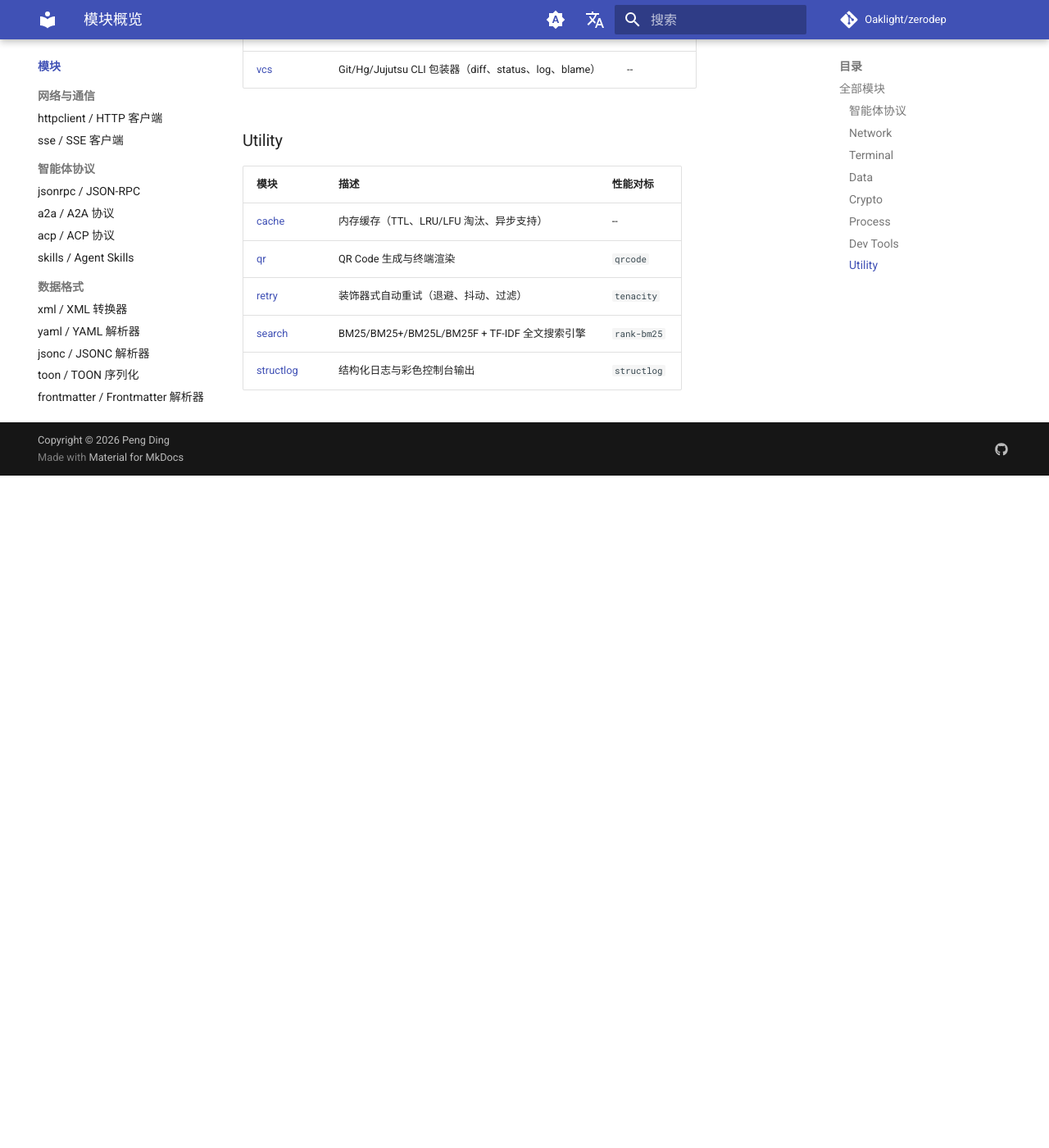
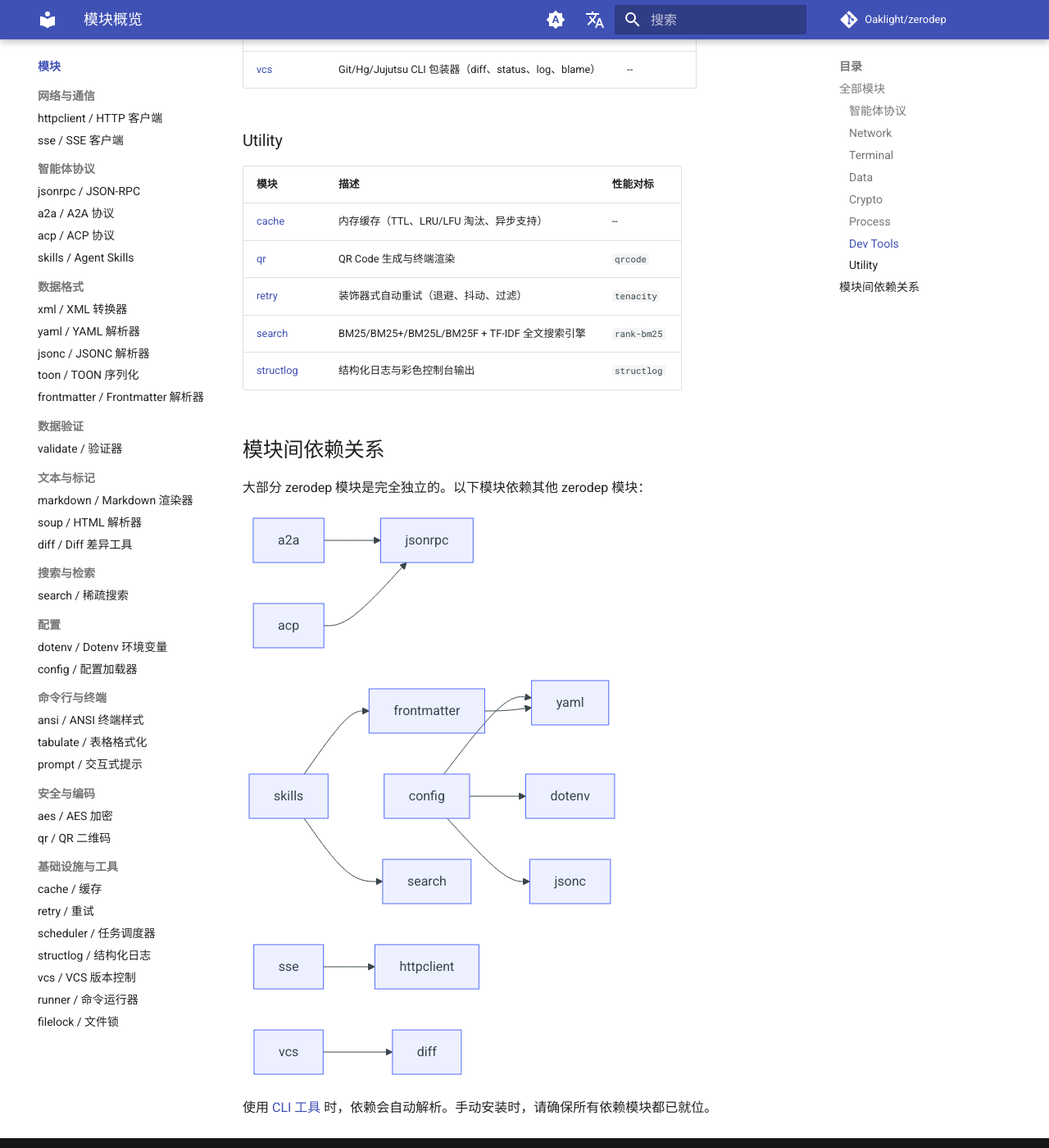
Before and after one commit to Oaklight/zerodep, an MkDocs documentation site: the page built from docs/modules/index.md, in a window 1280 px wide and 1400 px high, scrolled down 2240 px. Shown: the whole window at 82% size. Built offline with MkDocs 1.6.1 and Material for MkDocs 9.7.7, drawn with Linux system fonts in a browser that asks for light colours; comment, search, counter and statistics services are not loaded; before the commit the page ends 2820 px from its top, so only the background shows below that.

Commit message:
docs: add quickstart, FAQ, installation, migration pages; add dependency graph
- 快速开始页面 (Issue #18)
- 常见问题页面 (Issue #19)
- 安装与获取页面 (Issue #21)
- 迁移指南 0.2.0/0.2.2/0.3.0 (Issue #23)
- Mermaid 模块间依赖关系图 (Issue #20)
- 更新 mkdocs.yml 导航

````diff
--- a/docs/changelog.md
+++ b/docs/changelog.md
@@ -16,6 +18,15 @@
 - **Search 模块**：Bayesian BM25 概率校准——通过 sigmoid 似然、复合先验和贝叶斯后验，将无界 BM25 分数转换为校准概率 [0,1]。支持从语料统计自动估计 α/β 参数和可选的基准率校正。校准状态在 JSON 和 SQLite 中持久化。
 - **A2A 模块**：将内联 JSON-RPC 层提取至共享 `jsonrpc` 模块；`A2AError` 现继承 `JSONRPCException`，实现统一的错误处理。
 - **ACP 模块**：将内联 JSON-RPC 层提取至共享 `jsonrpc` 模块；用基于正则的算法转换替换 39 条硬编码 camelCase 映射表；序列化统一为 A2A 风格的单一递归 `to_dict()`，支持空集合过滤。
+
+### 风格
+
+- 现代化类型标注：将 `Optional`/`Dict`/`List` 替换为 PEP 604/585 风格。
+- 为所有模块添加 `__all__` 导出。
+- 统一模块间的段落分隔符风格。
+- 为 frozen dataclass 添加 `slots=True`。
+- 重命名 httpclient 测试文件以保持命名一致性。
+- 统一测试文件 docstring 格式。
 
 ## [0.2.2] - 2026-03-31
 
--- /dev/null
+++ b/docs/guide/faq.md
@@ -0,0 +1,33 @@
+---
+title: 常见问题
+---
+
+# 常见问题
+
+## 支持哪些 Python 版本？
+
+zerodep 要求 **Python 3.10+**。代码中使用了 `match/case` 语句、`X | Y` 联合类型语法等 3.10+ 的语言特性，不支持更早的 Python 版本。
+
+## 如何更新模块？
+
+运行 `zerodep update <module>` 即可从 manifest 拉取最新版本。也可以手动从仓库重新下载 `.py` 文件替换项目中的旧版本。
+
+## 可以同时使用多个模块吗？
+
+可以。部分模块之间存在依赖关系，例如 `sse` 依赖 `httpclient`，`a2a` 依赖 `jsonrpc`。使用 `zerodep add` 时，CLI 会自动解析依赖并一并下载所需的全部文件。
+
+## 如何处理模块间的依赖？
+
+当模块 A 依赖模块 B 时，两个 `.py` 文件都必须存在于项目中。`zerodep add` 命令会自动解析依赖图并下载所有必需的模块。如果手动复制文件，请检查每个模块 frontmatter 中的 `dependencies` 字段。
+
+## 这些模块可以用于生产环境吗？
+
+每个模块都经过与参考库的正确性测试（例如 `yaml` 对比 PyYAML，`jsonc` 对比 `json5`），并提供性能基准测试数据。但它们毕竟是仅依赖标准库的重新实现——请根据测试覆盖率和基准测试结果，结合自身需求进行评估后再决定是否用于生产环境。
+
+## 为什么不发布到 PyPI？
+
+zerodep 的核心理念是**零依赖、单文件模块**。发布到 PyPI 会引入打包、版本管理和依赖管理的额外开销，与这一理念相悖。CLI 已经提供了类似 `pip` 的体验（`zerodep add`、`zerodep update`、`zerodep list`），无需引入这些额外机制。
+
+## 如何参与贡献？
+
+欢迎参与贡献！请访问 [GitHub 仓库](https://github.com/Oaklight/zerodep) 提交 Issue 或 Pull Request。在贡献新模块或修改现有模块之前，请阅读[内部约定](internals.md)页面，了解编码规范、frontmatter 格式、测试要求和命名规则。
--- /dev/null
+++ b/docs/guide/installation.md
@@ -0,0 +1,111 @@
+---
+title: 安装与获取
+---
+
+# 安装与获取
+
+## 工作原理
+
+zerodep 的每个模块都是独立的单 `.py` 文件，零外部依赖。你只需将所需的文件复制到项目目录中并 `import` 即可——运行时无需任何包管理器。这使得 zerodep 非常适合受限环境、引导脚本以及对供应链安全敏感的项目。
+
+## 使用 CLI 工具（推荐）
+
+获取模块最简单的方式是通过 `zerodep` CLI：
+
+```bash
+pip install zerodep
+zerodep add yaml retry
+```
+
+这会将 `yaml.py` 和 `retry.py` 下载到当前目录，并自动解析模块间的依赖关系。CLI 还支持缓存、多源回退和离线模式。
+
+完整的命令参考请查看 [CLI 工具](cli.md)。
+
+## 手动下载
+
+如果你不想安装 CLI，也可以直接下载单个模块文件：
+
+```bash
+curl -O https://raw.githubusercontent.com/Oaklight/zerodep/master/yaml/yaml.py
+```
+
+或者克隆整个仓库后复制所需文件：
+
+```bash
+git clone https://github.com/Oaklight/zerodep.git
+cp zerodep/yaml/yaml.py ./
+```
+
+## 依赖解析
+
+部分 zerodep 模块依赖于其他 zerodep 模块。完整的依赖关系如下：
+
+| 模块 | 依赖 |
+|------|------|
+| `a2a` | `jsonrpc` |
+| `acp` | `jsonrpc` |
+| `config` | `dotenv`、`yaml`、`jsonc` |
+| `frontmatter` | `yaml` |
+| `skills` | `frontmatter`、`search` |
+| `sse` | `httpclient` |
+| `vcs` | `diff` |
+
+其余所有模块均完全独立，无模块间依赖。
+
+**使用 CLI 时**，依赖会被自动解析和拉取——你只需 `zerodep add sse`，`sse.py` 和 `httpclient.py` 就会一起出现。
+
+**手动下载时**，你需要自行获取依赖。请检查每个模块文件顶部的 `# /// zerodep` frontmatter 注释块中的 `deps` 列表。
+
+## 项目集成方式
+
+### 扁平结构（默认）
+
+将 `.py` 文件直接复制到项目根目录：
+
+```bash
+zerodep add yaml retry
+```
+
+```
+my-project/
+├── main.py
+├── yaml.py
+└── retry.py
+```
+
+### Vendor 目录
+
+使用 `-d` 将模块放入专用目录：
+
+```bash
+zerodep add yaml retry -d vendor/
+```
+
+```
+my-project/
+├── main.py
+└── vendor/
+    ├── yaml.py
+    └── retry.py
+```
+
+然后通过 `from vendor.yaml import ...` 导入，或将 `vendor/` 添加到 Python 路径。
+
+### 嵌套结构（子目录）
+
+使用 `--nested` 镜像仓库的目录布局：
+
+```bash
+zerodep add yaml retry --nested
+```
+
+```
+my-project/
+├── main.py
+├── yaml/
+│   └── yaml.py
+└── retry/
+    └── retry.py
+```
+
+当模块包含变体文件时（如 `aes/aes.py` 和 `aes/aes_openssl.py`），这种方式特别有用。`-d` 和 `--nested` 可以组合使用（如 `zerodep add sse -d lib/ --nested`）。
--- /dev/null
+++ b/docs/guide/migration.md
@@ -0,0 +1,160 @@
+---
+title: 迁移指南
+---
+
+# 迁移指南
+
+本页面记录 zerodep 各版本之间的破坏性变更及对应的代码更新方法。
+
+## 迁移到 0.3.0
+
+### 类型注解（风格变更）
+
+所有模块现在使用 PEP 604 联合类型语法和 PEP 585 内置泛型，不再使用 `typing` 中的别名。
+
+```python
+# 迁移前
+from typing import Optional, Dict, List
+
+def fetch(url: str, headers: Optional[Dict[str, str]] = None) -> List[str]: ...
+
+# 迁移后
+def fetch(url: str, headers: dict[str, str] | None = None) -> list[str]: ...
+```
+
+如果你从 zerodep 模块中导入了类型别名，请更新为新风格。新写法在运行时需要 Python 3.10+，或在 3.9 中添加 `from __future__ import annotations`。
+
+### A2A 和 ACP：JSON-RPC 层提取
+
+JSON-RPC 层已被提取为独立的 `jsonrpc` 模块。如果使用 `a2a.py` 或 `acp.py`，现在还需要同时复制 `jsonrpc.py`。
+
+```python
+# 迁移前：a2a.py 是自包含的
+project/
+    a2a.py
+
+# 迁移后：jsonrpc.py 是必需的同级文件
+project/
+    a2a.py
+    jsonrpc.py
+```
+
+`A2AError` 现在继承自 `jsonrpc` 模块的 `JSONRPCException`，而非自行定义基类：
+
+```python
+# 迁移前
+except A2AError:  # 独立的异常层级
+
+# 迁移后 - 仍可捕获，但基类已变更
+from jsonrpc import JSONRPCException
+except JSONRPCException:  # 可同时捕获 A2A 和 ACP 的错误
+```
+
+ACP 的序列化方法已统一为单个递归 `to_dict()` 方法。如果你调用了其他序列化辅助方法，请改用 `to_dict()`。
+
+### 新增 `__all__` 导出
+
+所有模块现在定义了 `__all__`。如果你使用 `from module import *`，只有显式导出的名称可用。需要按名称导入之前隐式可用的名称：
+
+```python
+# 迁移前 - 导入所有内容
+from yaml import *
+
+# 迁移后 - 如果某个辅助函数不在 __all__ 中，请显式导入
+from yaml import parse, dump, _internal_helper  # 显式导入
+```
+
+### 冻结 Dataclass：`slots=True`
+
+冻结的 dataclass 现在添加了 `slots=True`。这改善了内存使用，但不允许动态添加属性：
+
+```python
+# 以下代码现在会抛出 AttributeError
+msg = A2AMessage(...)
+msg.custom_field = "value"  # AttributeError: 'A2AMessage' has no __dict__
+```
+
+如果你之前在冻结 dataclass 实例上附加了临时属性，请改用单独的字典存储。
+
+---
+
+## 迁移到 0.2.2
+
+### HTTP 客户端异常重命名
+
+两个与内置类型同名的异常已被重命名：
+
+| 旧名称 | 新名称 | 说明 |
+|---|---|---|
+| `ConnectionError` | `HttpConnectionError` | 避免覆盖内置类型 |
+| `TimeoutError` | `HttpTimeoutError` | 避免覆盖内置类型 |
+
+旧名称作为别名保留但已弃用，将在未来版本中移除。请尽快更新 `except` 子句：
+
+```python
+# 迁移前
+from httpclient import ConnectionError, TimeoutError
+
+try:
+    resp = fetch(url)
+except ConnectionError:
+    ...
+except TimeoutError:
+    ...
+
+# 迁移后
+from httpclient import HttpConnectionError, HttpTimeoutError
+
+try:
+    resp = fetch(url)
+except HttpConnectionError:
+    ...
+except HttpTimeoutError:
+    ...
+```
+
+### 新增基础异常类
+
+引入了两个新的基础异常类：
+
+- `HttpClientError` -- 所有 HTTP 客户端异常的基类，可用于统一捕获所有 HTTP 相关错误。
+- `ConfigError` -- 所有 config 模块异常的基类。
+
+```python
+# 统一捕获所有 HTTP 错误
+from httpclient import HttpClientError
+
+try:
+    resp = fetch(url)
+except HttpClientError:
+    ...
+```
+
+---
+
+## 迁移到 0.2.0
+
+### 模块元数据：PEP 723 Frontmatter
+
+模块元数据从模块级属性迁移到了 PEP 723 内联脚本元数据（文件顶部的 frontmatter 注释块）。
+
+- `module.__version__` 仍然可用（为兼容性而重新导出）。
+- `module.__deps__` 已**移除**。依赖现在在 PEP 723 `# /// script` 块中声明：
+
+```python
+# 迁移前 (0.1.x)
+__version__ = "0.1.5"
+__deps__ = ["pycryptodome>=3.20"]
+
+# 迁移后 (0.2.0+) - 文件顶部的 frontmatter
+# /// script
+# version = "0.2.0"
+# deps = ["pycryptodome>=3.20"]
+# ///
+```
+
+如果你以编程方式读取 `__deps__`，请改为解析 frontmatter。zerodep CLI 提供了 `zerodep info <module>` 命令用于此目的。
+
+### CLI：递归扫描
+
+CLI 现在支持递归模块扫描和嵌套目录结构。无需修改代码，但请注意 `zerodep list` 现在可能返回之前不可见的子目录中的模块。
--- /dev/null
+++ b/docs/guide/quickstart.md
@@ -0,0 +1,81 @@
+---
+title: 快速开始
+---
+
+# 快速开始
+
+**zerodep** 是一系列零依赖、单文件的 Python 模块，仅使用标准库（Python 3.10+）重新实现了常用第三方库的功能。无需 `pip install`，只需将一个 `.py` 文件复制到项目中即可直接导入使用。
+
+## 安装 CLI
+
+=== "pip"
+
+    ```bash
+    pip install zerodep
+    ```
+
+=== "免安装"
+
+    ```bash
+    curl -O https://raw.githubusercontent.com/Oaklight/zerodep/master/zerodep.py
+    python zerodep.py --help
+    ```
+
+## 获取你的第一个模块
+
+使用 `zerodep` CLI 获取 `yaml` 模块：
+
+```bash
+zerodep add yaml
+```
+
+这会将 `yaml.py` 下载到当前目录。无需虚拟环境，无需处理依赖树——只有一个文件。
+
+!!! tip "手动下载"
+
+    你也可以直接下载文件：
+
+    ```bash
+    curl -O https://raw.githubusercontent.com/Oaklight/zerodep/master/yaml/yaml.py
+    ```
+
+## 使用模块
+
+```python
+from yaml import load, dump
+
+data = load("name: Alice\nage: 30")
+print(data)   # {'name': 'Alice', 'age': 30}
+print(dump(data))
+```
+
+就是这么简单——API 与 PyYAML 基本一致，无需任何安装步骤。
+
+## 再看一个例子：Retry 装饰器
+
+获取 `retry` 模块：
+
+```bash
+zerodep add retry
+```
+
+将它应用到任意函数：
+
+```python
+from retry import retry
+
+@retry(max_retries=3, retry_on=(ConnectionError, TimeoutError))
+def fetch_data(url: str) -> str:
+    # 自动重试最多 3 次，使用指数退避策略
+    ...
+```
+
+!!! note
+
+    同样支持异步函数——直接装饰 `async def`，重试逻辑会自动处理 `await`。
+
+## 下一步
+
+- [CLI 工具](cli.md) -- 完整命令参考（`add`、`list`、`info`、`update` 等）
+- [模块总览](../modules/index.md) -- 浏览全部 30+ 可用模块
+- [设计理念](philosophy.md) -- 何时适合（及不适合）使用 zerodep
--- a/docs/modules/index.md
+++ b/docs/modules/index.md
@@ -75,3 +75,23 @@ title: 模块概览
 | [retry](retry.md) | 装饰器式自动重试（退避、抖动、过滤） | `tenacity` |
 | [search](search.md) | BM25/BM25+/BM25L/BM25F + TF-IDF 全文搜索引擎 | `rank-bm25` |
 | [structlog](structlog.md) | 结构化日志与彩色控制台输出 | `structlog` |
+
+## 模块间依赖关系
+
+大部分 zerodep 模块是完全独立的。以下模块依赖其他 zerodep 模块：
+
+```mermaid
+graph LR
+    a2a --> jsonrpc
+    acp --> jsonrpc
+    config --> dotenv
+    config --> yaml
+    config --> jsonc
+    frontmatter --> yaml
+    skills --> frontmatter
+    skills --> search
+    sse --> httpclient
+    vcs --> diff
+```
+
+使用 [CLI 工具](../guide/cli.md) 时，依赖会自动解析。手动安装时，请确保所有依赖模块都已就位。
--- a/mkdocs.yml
+++ b/mkdocs.yml
@@ -139,11 +139,15 @@ extra:
 nav:
   - 首页: index.md
   - 指南:
+      - 快速开始: guide/quickstart.md
       - 设计理念: guide/philosophy.md
       - 设计与架构: guide/design.md
       - 内部约定: guide/internals.md
+      - 安装与获取: guide/installation.md
       - CLI 工具: guide/cli.md
       - Manifest 清单: guide/manifest.md
+      - 迁移指南: guide/migration.md
+      - 常见问题: guide/faq.md
   - 模块:
       - modules/index.md
       - 网络与通信:
````
Also changed, not shown: other parts of docs/changelog.md (+2 -0 lines).
